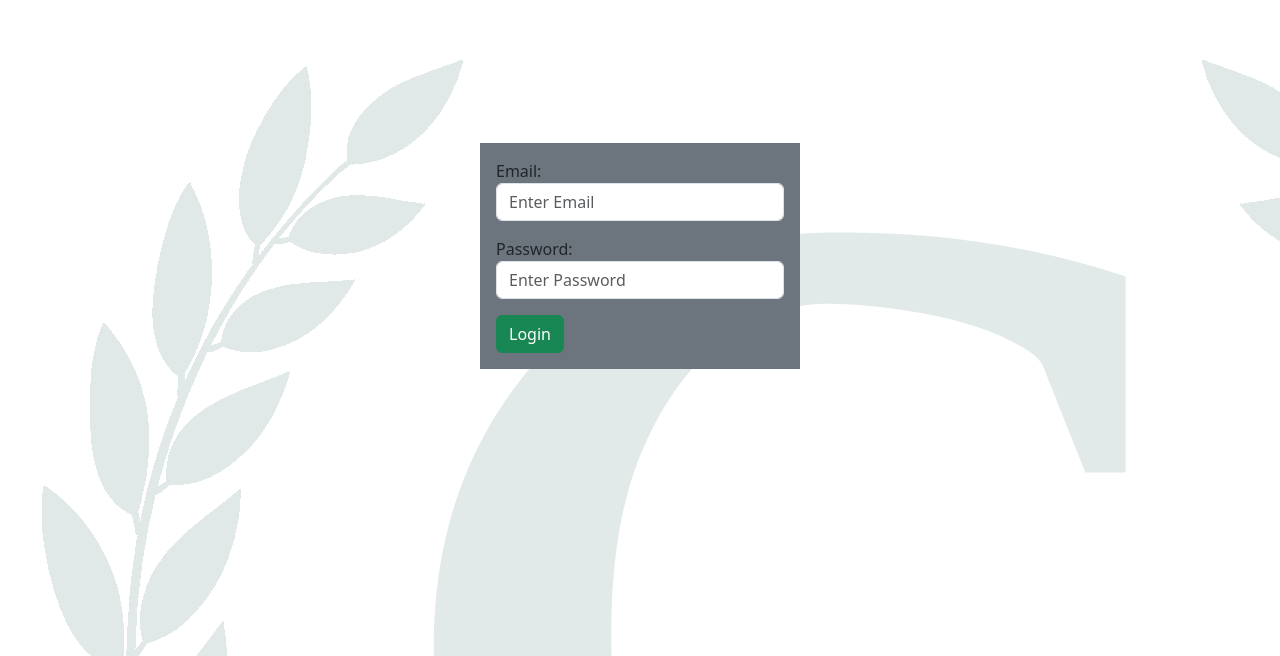
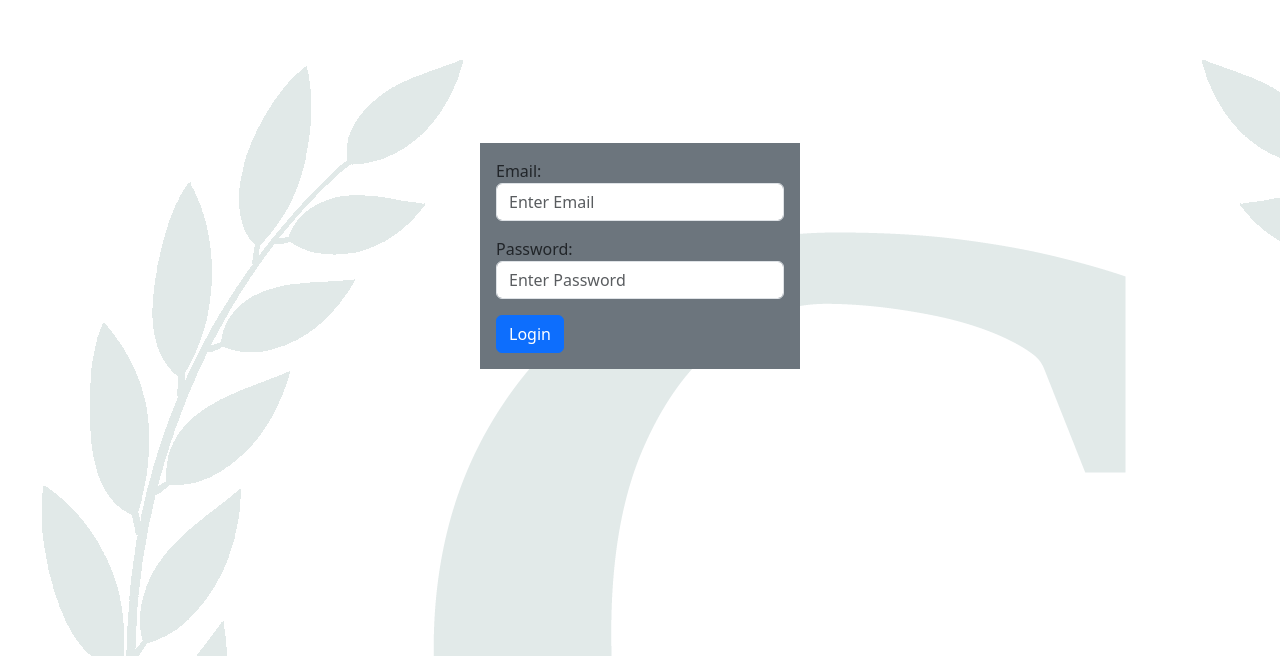
Before and after one commit to akshayj-MSFT/amplify-react-graphql, a React (Create React App) app: page /login in a window 1280 px wide. Shown: the part 144-800 px from the top of the page. Built offline with nearby package versions, Linux system fonts and the light colour scheme.

Commit message:
Fixing colors

```diff
--- a/src/Login.js
+++ b/src/Login.js
@@ -47,8 +47,8 @@ function Login() {
                     <label htmlFor="pwd">Password:</label>
                     <input type="password" placeholder="Enter Password" id="pwd" name="pwd" className="form-control" onChange={(event) => { setPwd(event.target.value); setIsAuthenticated("true");}}></input>
                 </div>
-                <button className="btn btn-success">Login</button>
-                {(isAuthenticated == "false")  ? <div className="text-danger">Incorrect Username or Password</div> : <div></div>}
+                <button className="btn btn-primary">Login</button>
+                {(isAuthenticated == "false")  ? <div className="text-warning">Incorrect Username or Password</div> : <div></div>}
             </form>
       </div>
     </div>
```
